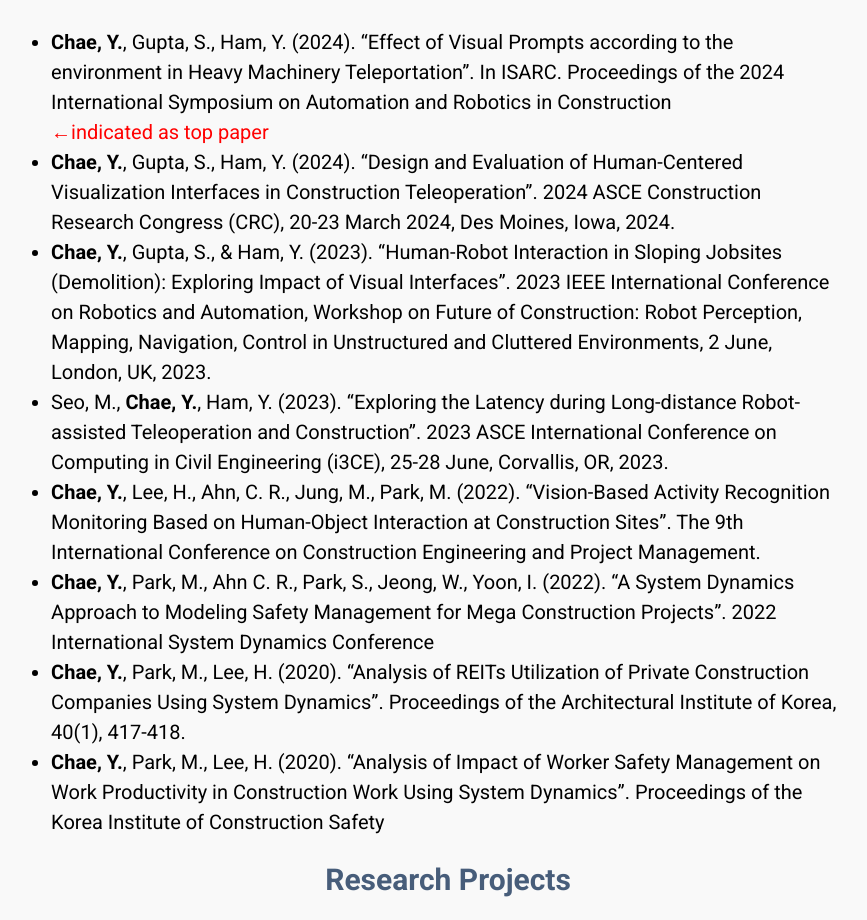
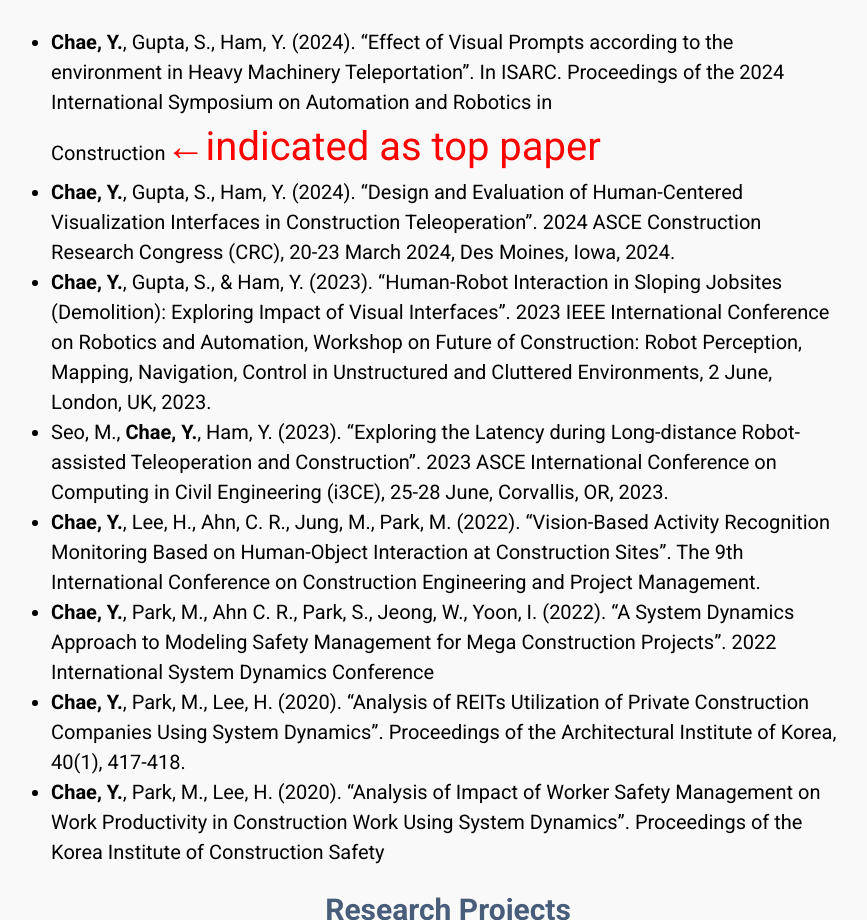
Before and after one commit to yeonchae62/homepage, a plain HTML site: page index.html in a window 1280 px wide. Shown: the part 948-1868 px from the top of the page, without its empty margins (342-1209 px from the left). Drawn offline with Linux system fonts and the light colour scheme; a script that the page names is missing.

Commit message:
Update index.html

```diff
--- a/index.html
+++ b/index.html
@@ -69,7 +69,7 @@
 
         <h2>Refereed Conference Publication</h2>
         <ul>
-            <li><strong>Chae, Y.</strong>, Gupta, S., Ham, Y. (2024). “Effect of Visual Prompts according to the environment in Heavy Machinery Teleportation”. In ISARC. Proceedings of the 2024 International Symposium on Automation and Robotics in Construction</li><span2 style="color:red">←indicated as top paper</span2>
+            <li><strong>Chae, Y.</strong>, Gupta, S., Ham, Y. (2024). “Effect of Visual Prompts according to the environment in Heavy Machinery Teleportation”. In ISARC. Proceedings of the 2024 International Symposium on Automation and Robotics in Construction<span2 style="color:red">←indicated as top paper</span2></li>
             <li><strong>Chae, Y.</strong>, Gupta, S., Ham, Y. (2024). “Design and Evaluation of Human-Centered Visualization Interfaces in Construction Teleoperation”. 2024 ASCE Construction Research Congress (CRC), 20-23 March 2024, Des Moines, Iowa, 2024.</li>
             <li><strong>Chae, Y.</strong>, Gupta, S., & Ham, Y. (2023). “Human-Robot Interaction in Sloping Jobsites (Demolition): Exploring Impact of Visual Interfaces”. 2023 IEEE International Conference on Robotics and Automation, Workshop on Future of Construction: Robot Perception, Mapping, Navigation, Control in Unstructured and Cluttered Environments, 2 June, London, UK, 2023.</li>
             <li>Seo, M., <strong>Chae, Y.</strong>, Ham, Y. (2023). “Exploring the Latency during Long-distance Robot-assisted Teleoperation and Construction”. 2023 ASCE International Conference on Computing in Civil Engineering (i3CE), 25-28 June, Corvallis, OR, 2023.</li>
```
